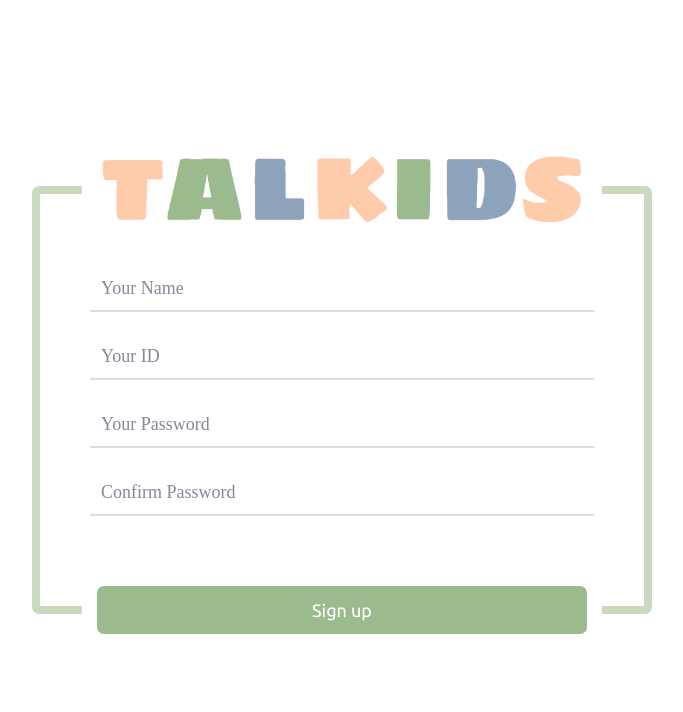
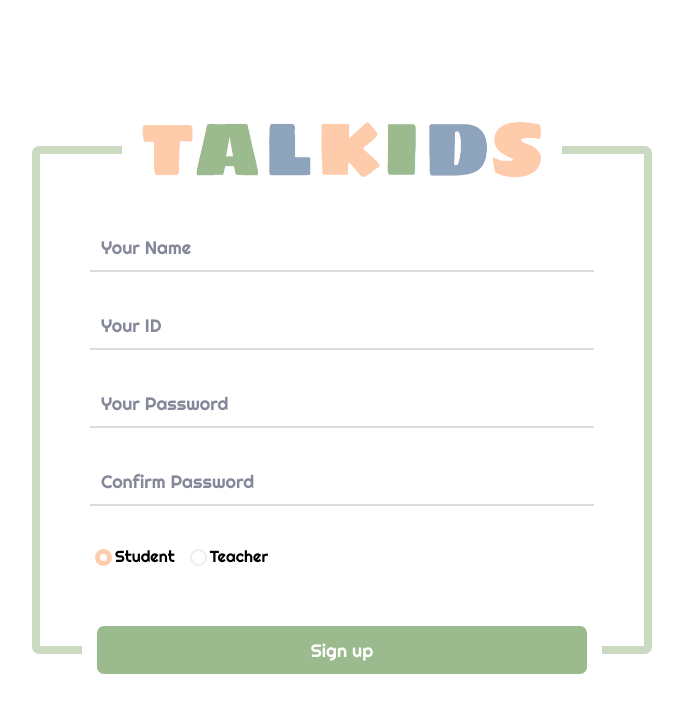
Before and after one commit to jongwook123/Talkid, a React (Create React App) app in the folder frontend/: page /signup in a window 1280 px wide. Shown: the top 712 px of the page, without its empty margins (298-981 px from the left). Built offline with nearby package versions, Linux system fonts and the light colour scheme.

Commit message:
Feat : 회원 가입 페이지 1차 디자인 프로토타입 구현

```diff
--- a/frontend/src/components/inputs/longinput1/style.js
+++ b/frontend/src/components/inputs/longinput1/style.js
@@ -14,7 +14,8 @@ export const FieldSet = styled.fieldset`
     & > label {
         width: fit-content;
         position: absolute;
-        top: ${props => props.isFill ? "0%" : "50%"};
+        font-family: 'Righteous', sans-serif;
+        top: ${props => props.isFill ? "0" : "50%"};
         left: ${props => props.isFill ? "10px" : "6px"};
         transform: translate(0, -50%);
         transition: all 0.15s;
@@ -26,7 +27,7 @@ export const FieldSet = styled.fieldset`
     }
 
     &:focus-within > label {
-        top: -1px;
+        top: 0;
         left: 10px;
         color: ${(props) => props.color === 'orange' ? `${props.theme.colors.theme.orange_dark}` : props.color === 'green' ? `${props.theme.colors.theme.green_dark}` : `${props.theme.colors.theme.blue_dark}`};
         font-size: ${props => props.theme.font_size.lv3};
--- /dev/null
+++ b/frontend/src/pages/userPages/signinPage/style.js
@@ -0,0 +1,66 @@
+import styled from "styled-components";
+import IROnly from "styles/IROnly";
+
+export const PageHeader = styled.header`
+    & > h1 {
+        ${IROnly}
+    }
+`
+
+export const PageMain = styled.main`
+    position: absolute;
+    top: 0;
+    bottom: 0;
+    left: 0;
+    right: 0;
+`
+
+export const SigninSection = styled.section`
+    position: absolute;
+    width: 620px;
+    padding: 70px 50px 90px;
+    top: 50%;
+    left: 50%;
+    transform: translate(-50%, -50%);
+    border: 8px solid ${props => props.theme.colors.theme.green_light};
+    border-radius: ${props => props.theme.border_radius.lv2};
+`
+
+export const SigninSectionHeader = styled.header`
+    width: fit-content;
+    position: absolute;
+    padding: 0 20px;
+    top: 0;
+    left: 50%;
+    transform: translate(-50%, calc(-50% - 4px));
+    background-color: ${props => props.theme.colors.background_color.white};
+
+    & > h2 {
+        ${IROnly}
+    }
+
+    & > img {
+        width: 400px;
+        display: block;
+        margin: 0 auto;
+    }
+`
+
+export const SigninForm = styled.form`
+    display: flex;
+    flex-direction: column;
+
+    & > fieldset + fieldset {
+        margin-top: 30px;
+    }
+`
+
+export const ButtonWrapper = styled.div`
+    position: absolute;
+    width: 520px;
+    padding: 0 15px;
+    bottom: 0;
+    left: 50%;
+    transform: translate(-50%, calc(50% + 4px));
+    background-color: ${props => props.theme.colors.background_color.white};
+`
--- a/frontend/src/pages/userPages/signupPage/index.jsx
+++ b/frontend/src/pages/userPages/signupPage/index.jsx
@@ -4,8 +4,22 @@ import * as S from './style'
 import TALKIDS from 'assets/images/TALKIDS.png';
 import LongInput1 from "components/inputs/longinput1";
 import LongButton1 from "components/buttons/longbutton1";
+import { useRef } from "react";
+import { useEffect } from "react";
 
-export default function SignupPage() {
+function ImagePreview({ image, deleteFunc }) {
+    return (
+        <S.ImagePreview draggable>
+            <img src={image} alt="preview" />
+            <S.ImagePreviewIconWrapper onClick={deleteFunc}>
+                <span>x</span>
+            </S.ImagePreviewIconWrapper>
+        </S.ImagePreview>
+    );
+}
+
+export default function SignupPage({ max = 10 }) {
+    // 사용자 입력
     const [inputs, setInputs] = useState({
         name: "",
         id: "",
@@ -21,49 +35,88 @@ export default function SignupPage() {
         })
     }
 
+    // 이미지 업로드
+    const [uploadedImages, setUploadedImages] = useState([]);
+    const [previewImages, setPreviewImages] = useState([]);
+    const uploadBoxRef = useRef();
+    const inputRef = useRef();
+
+    useEffect(() => {
+        const uploadBox = uploadBoxRef.current;
+        const input = inputRef.current;
+
+        const handleFiles = (files) => {
+            for (const file of files) {
+                if (!file.type.startsWith("image/")) continue;
+                const reader = new FileReader();
+                reader.onloadend = (e) => {
+                    const result = e.target.result;
+                    if (result) {
+                        setUploadedImages((state) => [...state, result].slice(0, max));
+                    }
+                };
+                reader.readAsDataURL(file);
+            }
+        };
+
+        const changeHandler = (event) => {
+            const files = event.target.files;
+            handleFiles(files);
+        };
+
+        const dropHandler = (event) => {
+            event.preventDefault();
+            event.stopPropagation();
+            const files = event.dataTransfer.files;
+            handleFiles(files);
+        };
+
+        const dragOverHandler = (event) => {
+            event.preventDefault();
+            event.stopPropagation();
+        };
+
+        uploadBox.addEventListener("drop", dropHandler);
+        uploadBox.addEventListener("dragover", dragOverHandler);
+        input.addEventListener("change", changeHandler);
+
+        return () => {
+            uploadBox.removeEventListener("drop", dropHandler);
+            uploadBox.removeEventListener("dragover", dragOverHandler);
+            input.removeEventListener("change", changeHandler);
+        };
+    }, [max]);
+
+    useEffect(() => {
+        const imageJSXs = uploadedImages.map((image, index) => {
+            const isDeleteImage = (element) => {
+                return element === image;
+            };
+
+            const deleteFunc = () => {
+                uploadedImages.splice(uploadedImages.findIndex(isDeleteImage), 1);
+                setUploadedImages([...uploadedImages]);
+            };
+
+            return <ImagePreview image={image} deleteFunc={deleteFunc} key={index} />;
+        });
+        setPreviewImages(imageJSXs);
+    }, [uploadedImages]);
+
+    // 확인 버튼 클릭
     const buttonClickHandler = (e) => {
         e.preventDefault();
     }
 
+    console.log(uploadedImages);
+
     return (
-        // <main>
-        //     <section>
-        //         <header>
-        //             <h2>회원가입 영역</h2>
-        //         </header>
-        //         <form action="">
-        //             <label htmlFor="name">이름 입력</label>
-        //             <input type="text" name="name" id="name" onChange={inputChangeHandler} value={inputs.name} />
-        //             <label htmlFor="id">아이디 입력</label>
-        //             <input type="text" name="id" id="id" onChange={inputChangeHandler} value={inputs.id} />
-        //             <label htmlFor="password">패스워드 입력</label>
-        //             <input type="text" name="password" id="password" onChange={inputChangeHandler} value={inputs.password} />
-        //             <label htmlFor="password1">패스워드 확인</label>
-        //             <input type="text" name="password1" id="password1" onChange={inputChangeHandler} value={inputs.password_confirm} />
-        //             <fieldset>
-        //                 <legend></legend>
-        //                 <input type="radio" name="type" id="student" onChange={inputChangeHandler} value="student" defaultChecked/>
-        //                 <label htmlFor="student">학생</label>
-        //                 <input type="radio" name="type" id="teacher" onChange={inputChangeHandler} value="teacher"/>
-        //                 <label htmlFor="teacher">선생님</label>
-        //                 {
-        //                     inputs.type === "teacher" &&
-        //                     <>
-        //                         <label htmlFor="license">자격</label>
-        //                         <input type="file" name="license" id="license" accept="image/png, image/jpeg" onChange={inputChangeHandler} value={inputs.license}/>
-        //                     </>
-        //                 }
-        //             </fieldset>
-
-        //             <button onClick={buttonClickHandler}>Sign up</button>
-        //         </form>
-        //     </section>
-        // </main>
         <>
             <S.PageHeader>
                 <h1>TALKIDS</h1>
             </S.PageHeader>
-            <main>
+            <S.PageMain>
+                <S.SectionWrapper>
                     <S.SigninSection>
                         <S.SigninSectionHeader>
                             <h2>로그인 영역</h2>
@@ -74,12 +127,34 @@ export default function SignupPage() {
                             <LongInput1 props={{ id: "id", desc: "Insert your id", color: "orange", placeholder: "Your ID", type: "text", value: inputs.id, callback: onChangeHandler }} />
                             <LongInput1 props={{ id: "password", desc: "Insert your password", color: "blue", placeholder: "Your Password", type: "password", value: inputs.password, callback: onChangeHandler }} />
                             <LongInput1 props={{ id: "password_confirm", desc: "Check your password", color: "green", placeholder: "Confirm Password", type: "password", value: inputs.password_confirm, callback: onChangeHandler }} />
+                            <S.RadioFieldset>
+                                <legend>회원 분류 선택 영역</legend>
+                                <input type="radio" name="type" id="student" onChange={onChangeHandler} value="student" defaultChecked />
+                                <label htmlFor="student">Student</label>
+                                <input type="radio" name="type" id="teacher" onChange={onChangeHandler} value="teacher" />
+                                <label htmlFor="teacher">Teacher</label>
+                            </S.RadioFieldset>
+                            <S.StyledImageFieldset visible={inputs.type === 'teacher'}>
+                                <legend>이미지 입력 영역</legend>
+                                <S.StyledImageUploadBox >
+                                    <S.StyledImageUploadLabel htmlFor="imgInput" ref={uploadBoxRef}>
+                                        <S.StyledImageUploadTextBox>
+                                            <p>Click or drag image into here to upload image</p>
+                                        </S.StyledImageUploadTextBox>
+                                    </S.StyledImageUploadLabel>
+                                    <input type="file" multiple accept="image/*" id="imgInput" ref={inputRef} />
+                                    <S.StyledPreviewWrapper exist={previewImages.length !== 0}>
+                                        <S.StyledPreviewContainer>{previewImages}</S.StyledPreviewContainer>
+                                    </S.StyledPreviewWrapper>
+                                </S.StyledImageUploadBox>
+                            </S.StyledImageFieldset>
                             <S.ButtonWrapper>
                                 <LongButton1 props={{ color: "green", text: "Sign up", callback: buttonClickHandler }} />
                             </S.ButtonWrapper>
                         </S.SigninForm>
                     </S.SigninSection>
-            </main>
+                </S.SectionWrapper>
+            </S.PageMain>
             <footer></footer>
         </>
     )
--- a/frontend/src/pages/userPages/signupPage/style.js
+++ b/frontend/src/pages/userPages/signupPage/style.js
@@ -8,20 +8,23 @@ export const PageHeader = styled.header`
 `
 
 export const PageMain = styled.main`
-    position: absolute;
-    top: 0;
-    bottom: 0;
-    left: 0;
-    right: 0;
+    min-height: 100vh;
+    position: relative;
+    display: flex;
+    justify-content: center;
+    align-items: center;
+`
+
+export const SectionWrapper = styled.div`
+    padding: 100px 0;
+    margin: auto 0;
 `
 
 export const SigninSection = styled.section`
-    position: absolute;
     width: 620px;
     padding: 70px 50px 90px;
-    top: 50%;
-    left: 50%;
-    transform: translate(-50%, -50%);
+    position: relative;
+    height: fit-content;
     border: 8px solid ${props => props.theme.colors.theme.green_light};
     border-radius: ${props => props.theme.border_radius.lv2};
 `
@@ -40,7 +43,7 @@ export const SigninSectionHeader = styled.header`
     }
 
     & > img {
-        width: 480px;
+        width: 400px;
         display: block;
         margin: 0 auto;
     }
@@ -51,7 +54,196 @@ export const SigninForm = styled.form`
     flex-direction: column;
 
     & > fieldset + fieldset {
-        margin-top: 20px;
+        margin-top: 30px;
+    }
+`
+
+export const RadioFieldset = styled.fieldset`
+    display: flex;
+    align-items: center;
+    padding-top: 10px;
+    margin-bottom: -10px;
+
+    & > legend {
+        ${IROnly}
+    }
+
+    & > label {
+        font-family: 'Righteous', sans-serif;
+    }
+
+    & > label:nth-child(3) {
+        margin-right: 10px;
+    }
+
+    & > input[type="radio"] {
+        display: flex;
+        justify-content: center;
+        align-items: center;
+        appearance: none;
+        background-color: white;
+        font: inherit;
+        color: currentColor;
+        width: 17px;
+        height: 17px;
+        border: 2px solid #eee;
+        border-radius: 50%;
+        cursor: pointer;
+    }
+
+    & > input[type="radio"]:hover {
+        border: 1px solid ${(props) => props.theme.colors.theme.orange};
+    }
+
+    & > input[type="radio"]:checked {
+        border: 5px solid ${(props) => props.theme.colors.theme.orange};
+    }
+
+    & > input[type="radio"]:disabled {
+        background-color: #f3f3f3;
+    }
+
+    & > input[type="radio"]:disabled:hover {
+        border: none;
+    }
+`
+
+export const CertifyFieldset = styled.fieldset`
+`
+
+export const StyledImageFieldset = styled.fieldset`
+    width: 100%;
+    display: ${props => props.visible ? "block" : "none"};
+
+    & > legend {
+        ${IROnly}
+    }
+`
+
+export const ImagePreview = styled.div`
+    @keyframes ImagePreview_construct {
+        0% {
+            opacity: 0;
+        }
+        100% {
+            opacity: 1;
+        }
+    }
+
+    position: relative;
+    width: 100px;
+    height: 100px;
+    overflow: hidden;
+    animation: ImagePreview_construct 0.5s;
+
+    & > img {
+        width: 100%;
+        height: 100%;
+        object-fit: cover;
+    }
+`
+
+export const ImagePreviewIconWrapper = styled.div`
+    width: 100%;
+    display: flex;
+    align-items: center;
+    justify-content: center;
+    position: absolute;
+    cursor: pointer;
+    top: 0;
+    right: 0;
+    width: 20px;
+    height: 20px;
+    margin: 5px;
+    background-color: #c4c4c4;
+    border-radius: 50%;
+
+    & > span {
+        color: white;
+        vertical-align: 10px;
+    }
+`
+
+export const StyledImageUploadBox = styled.div`
+    width: 100%;
+    display: flex;
+    flex-direction: column;
+    align-items: center;
+    justify-content: center;
+
+    & > * {
+        width: 100%;
+        border-radius: 3px;
+    }
+
+    & > input {
+        display: none;
+    }
+`
+
+export const StyledImageUploadLabel = styled.label`
+    width: 100%;
+    display: flex;
+    align-items: center;
+    background-color: ${props => props.theme.colors.theme.blue};
+    color: white;
+    padding: 15px;
+    transition: all 0.1s;
+
+    &:hover {
+        background-color: ${props => props.theme.colors.theme.blue_dark};
+    }
+
+    & i {
+        font-size: 32px;
+    }
+`
+
+export const StyledImageUploadTextBox = styled.div`
+    width: 100%;
+    display: flex;
+    flex-direction: column;
+    align-items: center;
+    font-family: 'Righteous', sans-serif;
+
+    & > p {
+        width: 100%;
+        text-align: center;
+        font-size: 14px;
+    }
+`
+
+export const StyledPreviewWrapper = styled.div`
+    margin-top: 5px;
+    padding: 10px;
+    border: 1px solid #b8b8b8;
+    display: ${props => props.exist ? "block" : "none"};
+`
+
+export const StyledPreviewContainer = styled.div`
+    width: 100%;
+    overflow-y: auto;
+    display: grid;
+    grid-template-columns: repeat(auto-fill, 116px);
+    row-gap: 10px;
+
+    &::-webkit-scrollbar {
+        width: 10px;
+        height: 10px;
+    }
+
+    &::-webkit-scrollbar-thumb {
+        background: ${props => props.theme.colors.background_color.light_gray};
+        border-radius: 10px;
+    }
+
+    &::-webkit-scrollbar-thumb:hover {
+        background: ${props => props.theme.colors.background_color.gray};
+    }
+
+    &::-webkit-scrollbar-track {
+        background: ${props => props.theme.colors.background_color.white};
+        border-radius: 10px;
     }
 `
 
--- a/frontend/src/styles/GlobalStyle.js
+++ b/frontend/src/styles/GlobalStyle.js
@@ -6,10 +6,11 @@ export const GlobalStyle = createGlobalStyle`
 
     *, *::before, *::after {
         box-sizing: border-box;
-        font-family: 'Ubuntu', sans-serif;
+        font-family: 'Righteous', sans-serif;
+        /* font-family: 'Ubuntu', sans-serif; */
     }
 
-    button, a {
+    button, a, label {
         cursor: pointer;
     }
 
--- a/frontend/src/styles/Theme.js
+++ b/frontend/src/styles/Theme.js
@@ -13,6 +13,8 @@ export const theme = {
         },
         background_color: {
             white: "#FFFFFF",
+            light_gray: "#7C7C7C",
+            gray: "#A6A6A6"
         },
         border: {
             light_gray: "#DDDDDD",
@@ -33,6 +35,7 @@ export const theme = {
         lv1: "5px",
         lv2: "7px",
         lv3: "10px",
+        circle: "50%",
     },
     font_size: {
         lv1: "10px",
```
Lines whose indentation alone changed are shown as unchanged.
